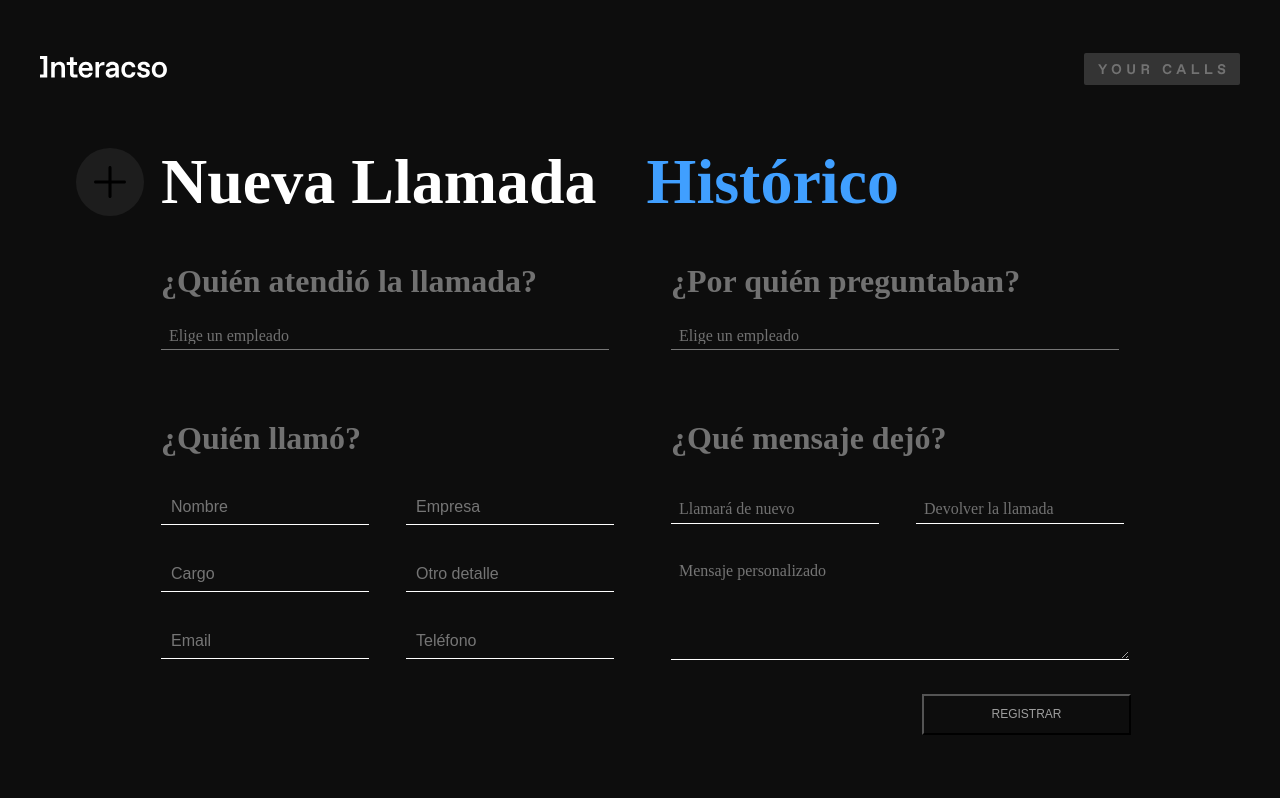
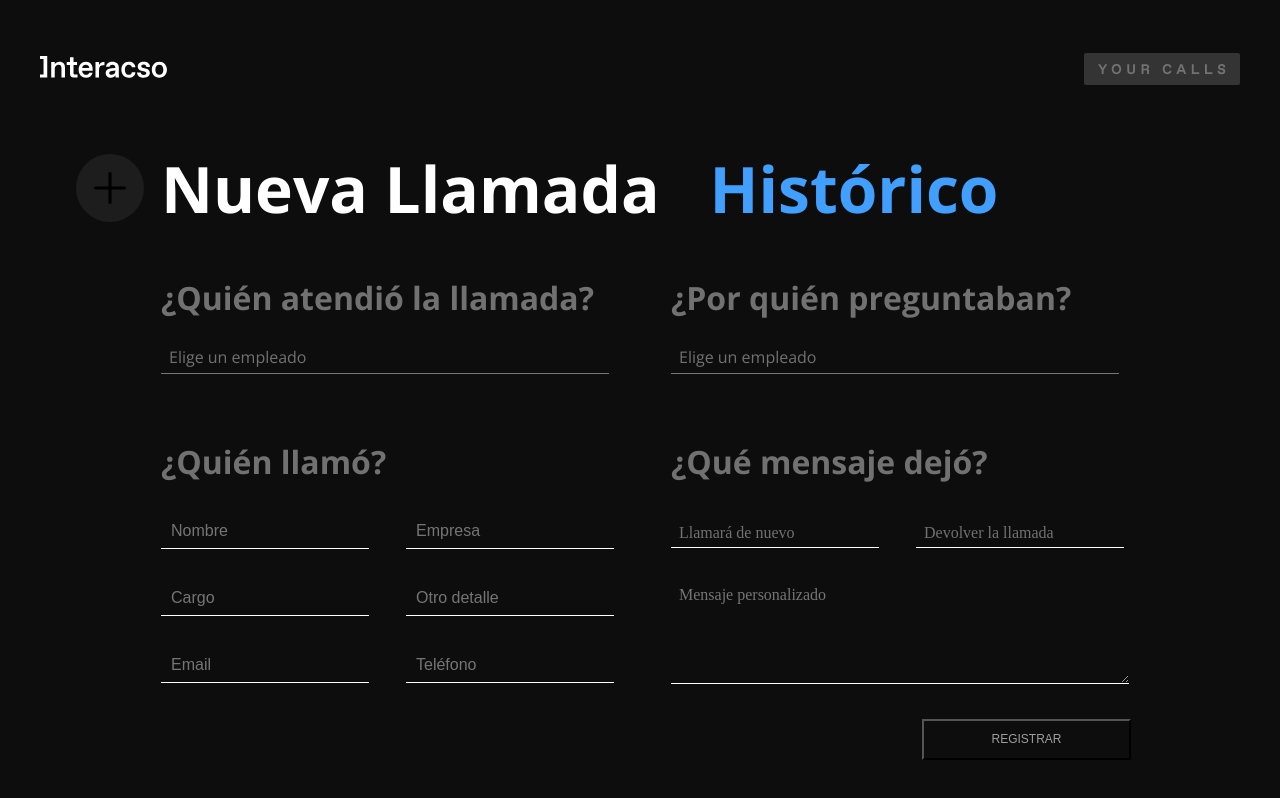
Before and after one commit to alhana-yo/easley-s4-your-calls-app, a React (Create React App) app: page /#/ in a window 1280 px wide. Built offline with nearby package versions, Linux system fonts and the light colour scheme.

Commit message:
add font open sans

```diff
--- a/src/App.js
+++ b/src/App.js
@@ -49,8 +49,7 @@
       endDate: ""
 
   };
-//   console.log('paco');
-// console.log(process.env.REACT_APP_PACO);
+
 
     this.getWhoCalls = this.getWhoCalls.bind(this);
     this.getRequestedEmployee = this.getRequestedEmployee.bind(this);
--- a/src/components/Form.js
+++ b/src/components/Form.js
@@ -94,10 +94,8 @@
                                 </div>
                         </div>
 
-
                     </fieldset>
                 </div>
-
 
             </form>
 
--- a/src/components/NewCall.js
+++ b/src/components/NewCall.js
@@ -6,7 +6,6 @@
 
     render() {
         return (
-
             <Fragment>
                 <Form preventSubmission={this.props.preventSubmission} getWhoCalls={this.props.getWhoCalls} errorPerson={this.props.errorPerson} getRequestedEmployee={this.props.getRequestedEmployee} errorIncomingData={this.props.errorIncomingData} getName={this.props.getName} getCompany={this.props.getCompany} getPosition={this.props.getPosition} getOtherInfo={this.props.getOtherInfo} getEmail={this.props.getEmail} getPhone={this.props.getPhone} errorCallAction={this.props.errorCallAction} getCallAction={this.props.getCallAction} getMessage={this.props.getMessage} errorMessage={this.props.errorMessage} deselectOption={this.props.deselectOption} selectPersonRequested ={this.props.selectPersonRequested} callBackClass={this.props.callBackClass} callAgainClass={this.props.callAgainClass} redialCheck={this.props.redialCheck} callBackCheck={this.props.callBackCheck}/>
                 <Button sendForm={this.props.sendForm} />
--- a/src/styles/App.scss
+++ b/src/styles/App.scss
@@ -1,6 +1,7 @@
 @import 'core/typography';
 @import 'core/settings';
 @import 'CallHistory';
+@import url('https://fonts.googleapis.com/css?family=Open+Sans:400,700');
 
 //HEADER
 
@@ -9,7 +10,7 @@
 }
 .App {
   height: 100vh;
-  font-family: Favorit,'Times New Roman', Times, serif;
+  font-family: Favorit,'Open Sans', sans-serif;
 }
 
 .header {
@@ -173,7 +174,7 @@
   border-right: none;
   border-radius: 0;
   outline: none;
-  font-family: Favorit,'Times New Roman', Times, serif;
+  font-family: Favorit,'Open Sans', sans-serif;
   font-size: 16px;
   color: $color-grey;
   min-width: 448px;
```
Also changed, not shown: src/components/CallHistory.js (+1 -9 lines), src/components/Menu.js (+0 -9 lines), src/styles/_menu.scss (deleted, +0 -14 lines).
